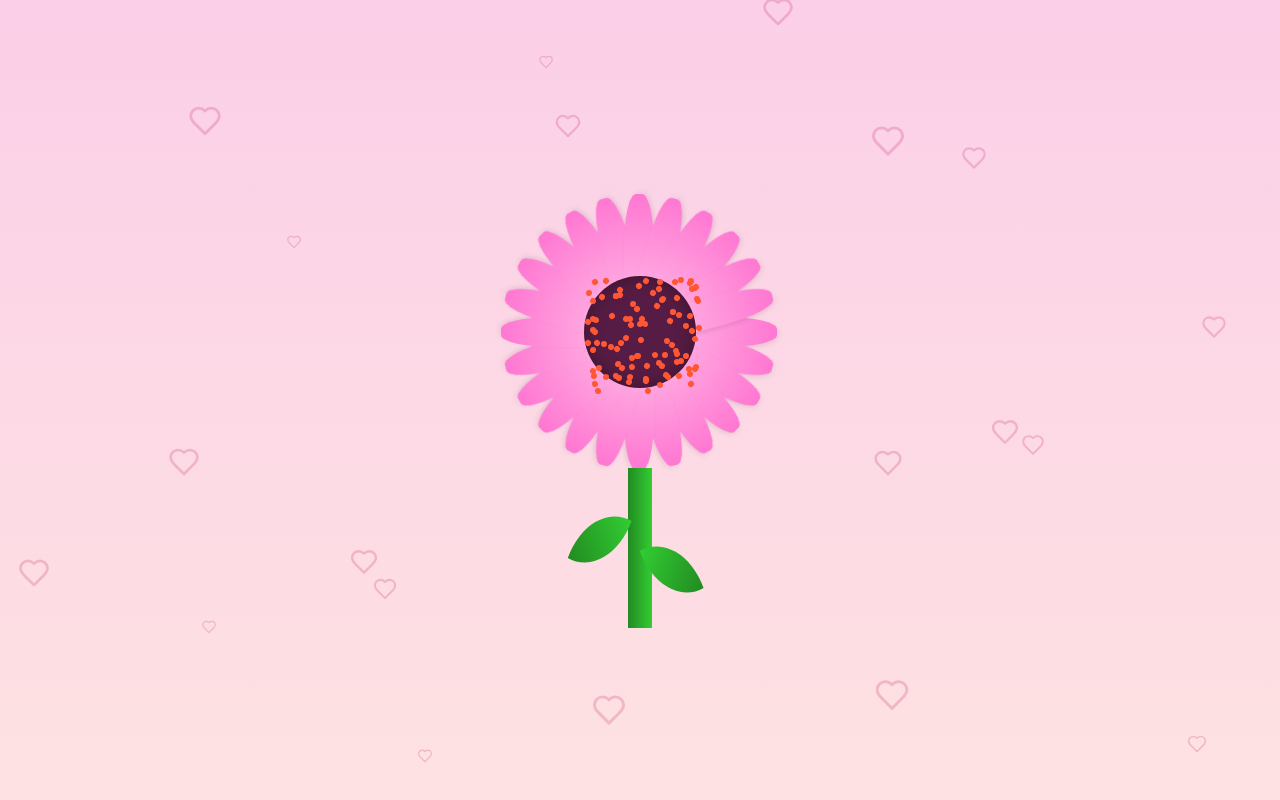
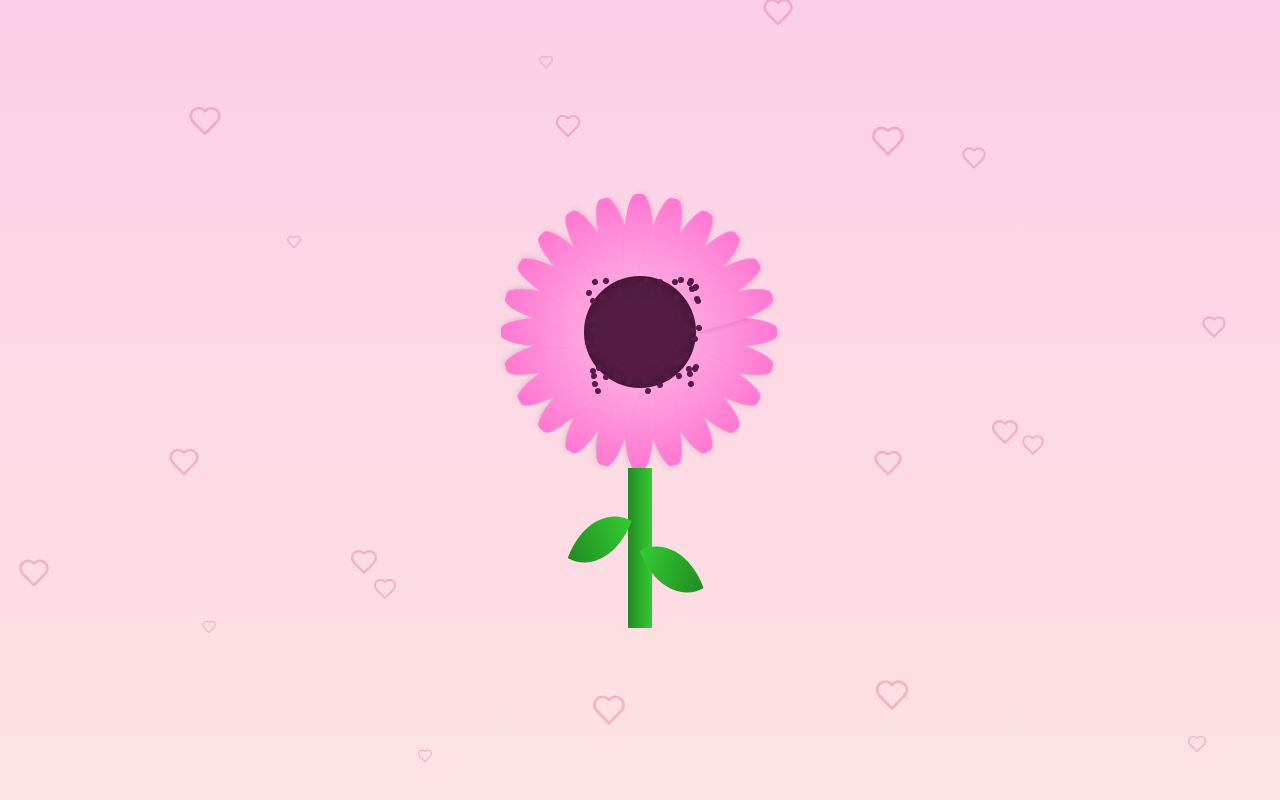
Before and after one commit to ampere07/valentinesday, a React (Vite) app: page / in a window 1280 px wide. Built offline with nearby package versions, Linux system fonts and the light colour scheme.

Commit message:
Update App.tsx

```diff
--- a/src/App.tsx
+++ b/src/App.tsx
@@ -80,7 +80,7 @@ function App() {
                   key={i}
                   className="absolute w-1.5 h-1.5 rounded-full"
                   style={{
-                    background: '#FF5733',
+                    background: 'rgb(87, 28, 69)',
                     left: `${Math.random() * 100}%`,
                     top: `${Math.random() * 100}%`,
                     transform: `rotate(${Math.random() * 360}deg)`,
```
